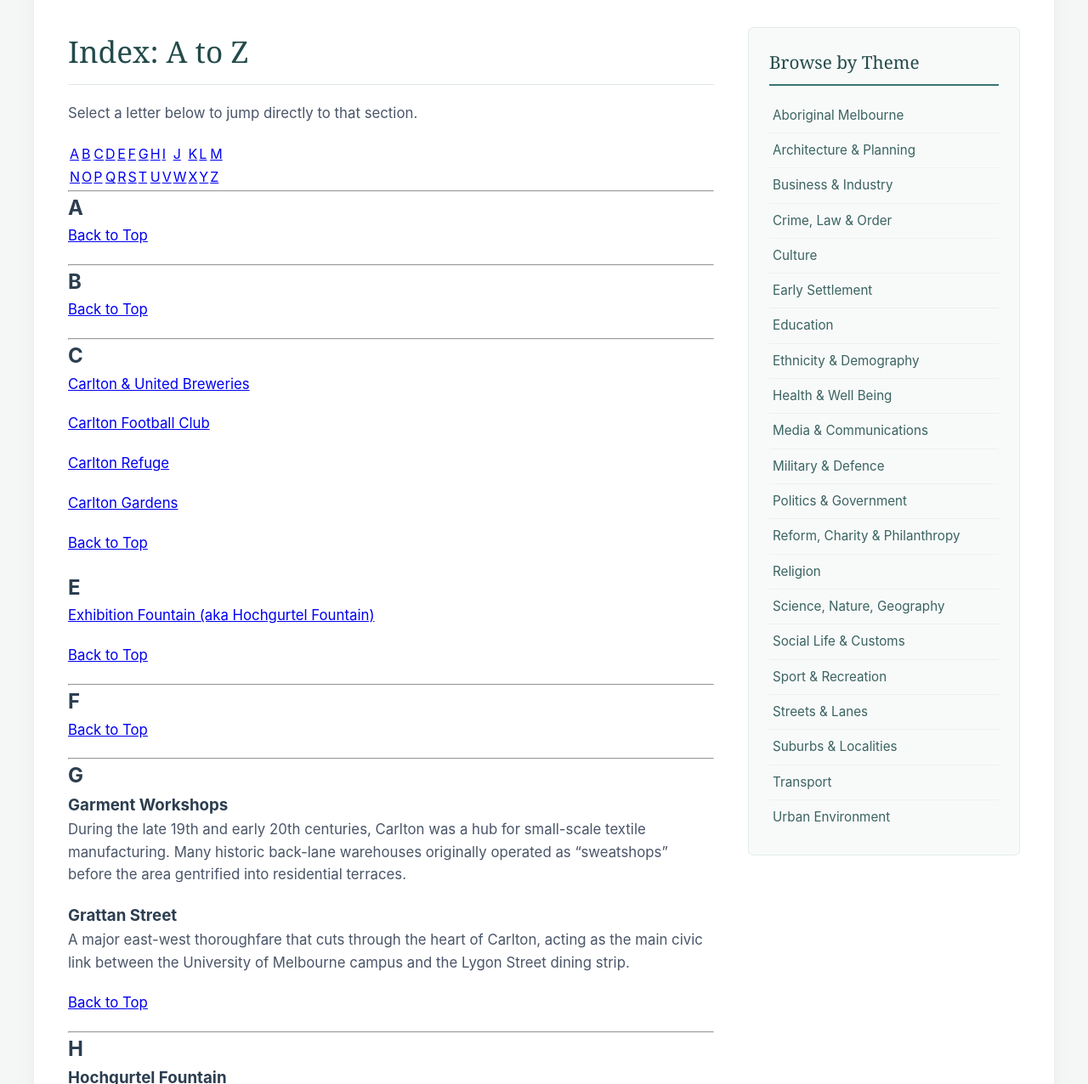
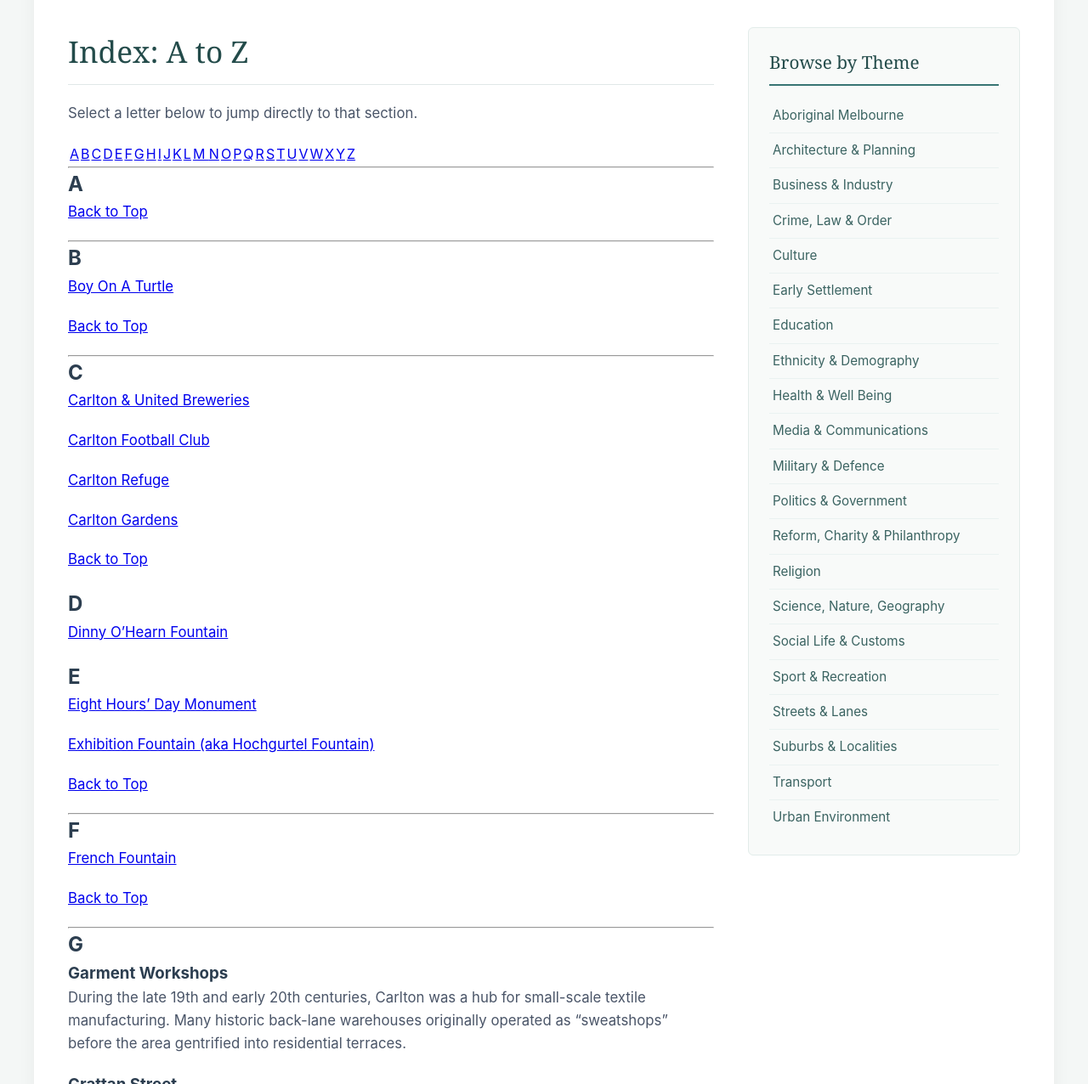
Before and after one commit to notamitchell/order, a Jekyll site: the page built from aToZ.md, in a window 1280 px wide and 1400 px high, cut to the strip 124-1400 px from the top of the window. Shown: the whole strip at 85% size. Built offline with Jekyll 4.4.1, drawn with Linux system fonts in a browser that asks for light colours.

Commit message:
Update aToZ.md

```diff
--- a/aToZ.md
+++ b/aToZ.md
@@ -8,8 +8,7 @@
 
 Select a letter below to jump directly to that section.
 
-[ A ](#a) | [ B ](#b) | [ C ](#c) | [ D ](#d) | [ E ](#e) | [ F ](#f) | [ G ](#g) | [ H ](#h) | [ I ](#i) | [ J ](#j) | [ K ](#k) | [ L ](#l) | [ M ](#m)
-[ N ](#n) | [ O ](#o) | [ P ](#p) | [ Q ](#q) | [ R ](#r) | [ S ](#s) | [ T ](#t) | [ U ](#u) | [ V ](#v) | [ W ](#w) | [ X ](#x) | [ Y ](#y) | [ Z ](#z)
+[ A ](#a) | [ B ](#b) | [ C ](#c) | [ D ](#d) | [ E ](#e) | [ F ](#f) | [ G ](#g) | [ H ](#h) | [ I ](#i) | [ J ](#j) | [ K ](#k) | [ L ](#l) | [ M ](#m) [ N ](#n) | [ O ](#o) | [ P ](#p) | [ Q ](#q) | [ R ](#r) | [ S ](#s) | [ T ](#t) | [ U ](#u) | [ V ](#v) | [ W ](#w) | [ X ](#x) | [ Y ](#y) | [ Z ](#z)
 
 ---
 
@@ -20,6 +19,8 @@
 ---
 
 ## B
+
+[Boy On A Turtle](eac?id=EM02041)
 
 [Back to Top](#encyclopedia-index-a-to-z)
 
@@ -37,7 +38,13 @@
 
 [Back to Top](#encyclopedia-index-a-to-z)
 
+## D
+
+[Dinny O'Hearn Fountain](eac?id=EM02072)
+
 ## E
+
+[Eight Hours' Day Monument](eac?id=EM00512)
 
 [Exhibition Fountain (aka Hochgurtel Fountain)](eac?id=EM02078)
 
@@ -46,6 +53,8 @@
 ---
 
 ## F
+
+[French Fountain](eac?id=EM02026)
 
 [Back to Top](#encyclopedia-index-a-to-z-carlton-melbourne-edition)
 
```
